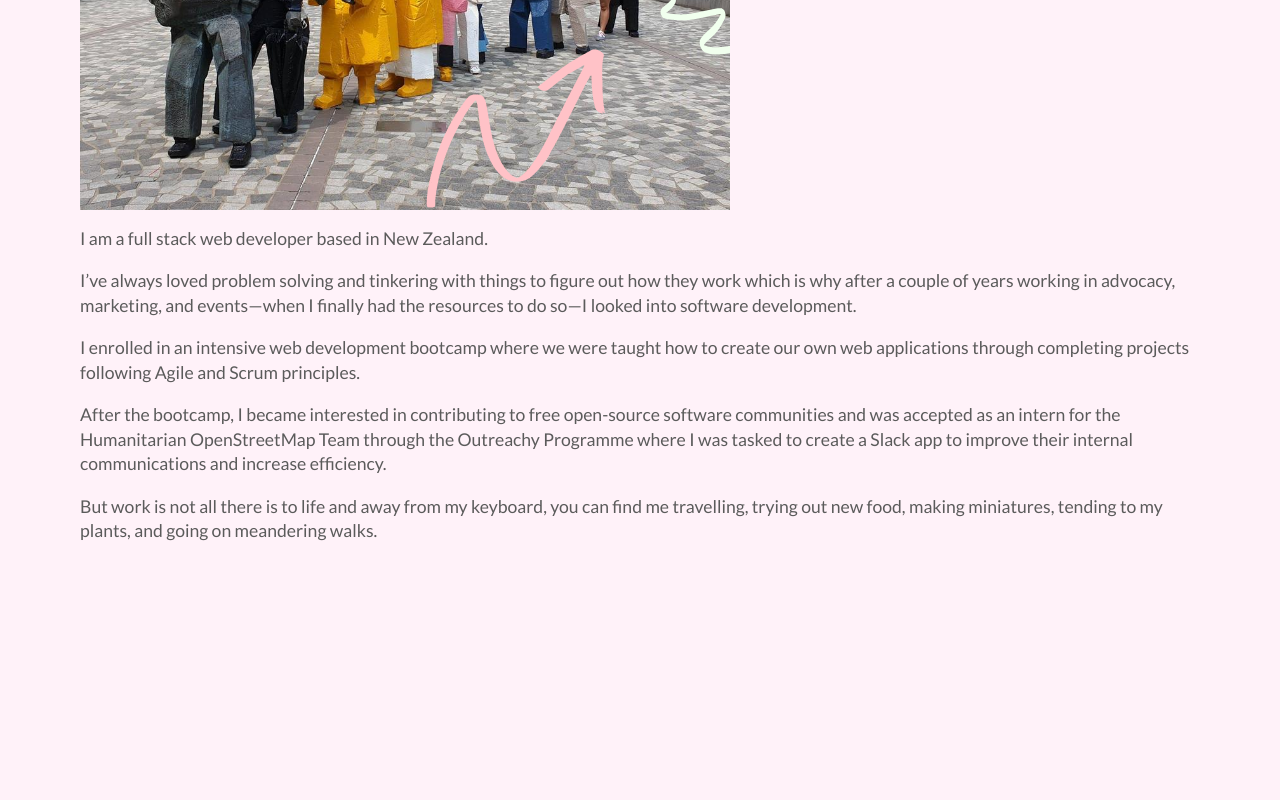
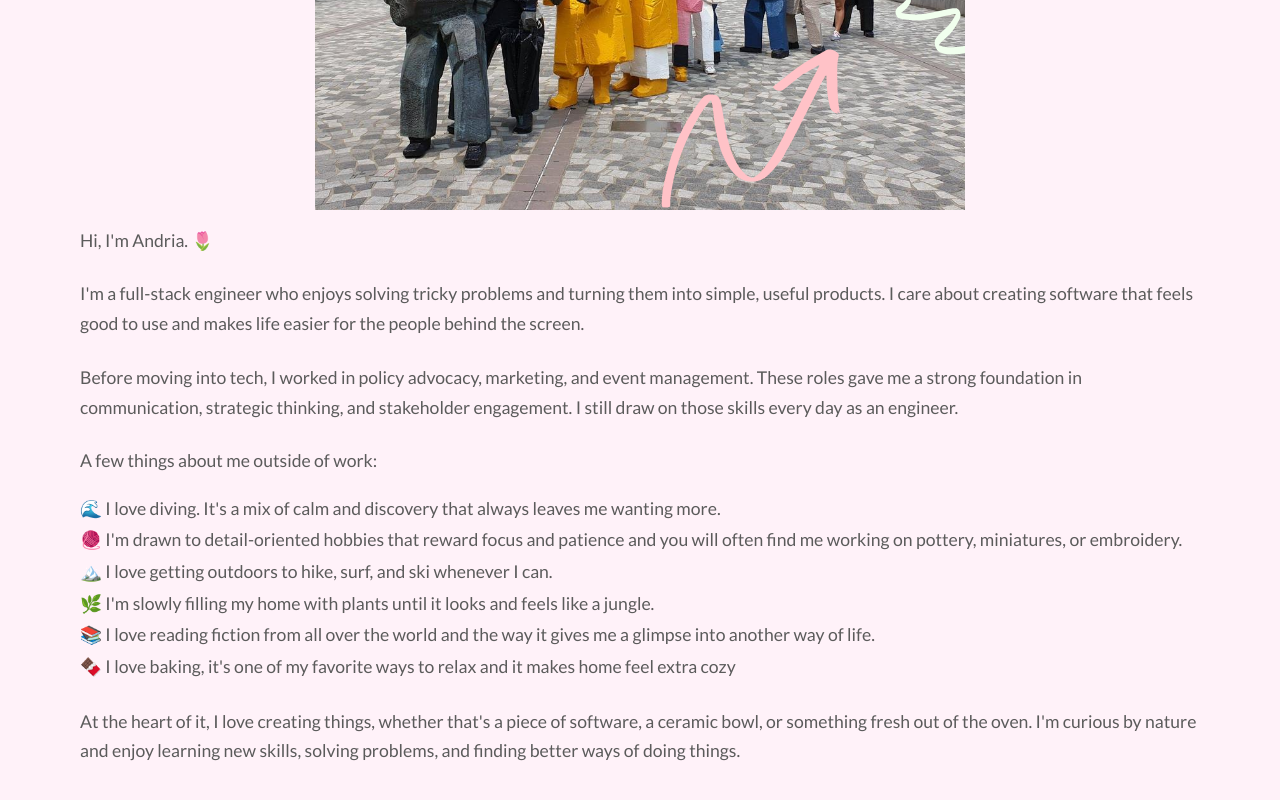
Before and after one commit to andria-hibe/andria-portfolio, a Gatsby site: page /about in a window 1280 px wide. Shown: the part 488-1288 px from the top of the page. Before the commit the page ends 1097 px from the top, so only its background shows below. Built offline with nearby package versions, Linux system fonts and the light colour scheme; Gatsby itself is replaced by a stand-in of ours.

Commit message:
Improve about page formatting and styling
- Refactor text content for better readability and flow
- Replace inline styles with styled-components for better maintainability
- Add proper line height and spacing for improved legibility
- Center profile photo with display block
- Use semantic component names (IntroText, AboutParagraph, etc.)
- Remove temporary global CSS classes in favor of component-scoped styling

```diff
--- a/src/pages/about.jsx
+++ b/src/pages/about.jsx
@@ -1,10 +1,31 @@
 import React from 'react'
 import { graphql, useStaticQuery } from 'gatsby'
 import { GatsbyImage, getImage } from 'gatsby-plugin-image'
+import styled from 'styled-components'
 
 import SEO from '../components/seo'
 import { GlobalStyles } from '../components/globalStyle'
 import SplitLayout from '../split-layout/split-layout'
+
+const IntroText = styled.p`
+  line-height: 1.6;
+  margin-bottom: 1.5rem;
+`
+
+const AboutParagraph = styled.p`
+  line-height: 1.7;
+  margin-bottom: 1.5rem;
+`
+
+const SectionHeader = styled.p`
+  line-height: 1.6;
+  margin-bottom: 1rem;
+`
+
+const HobbiesList = styled.p`
+  line-height: 1.8;
+  margin-bottom: 1.5rem;
+`
 
 export default function About() {
   const data = useStaticQuery(graphql`
@@ -29,35 +50,54 @@ export default function About() {
           maxWidth: '650px',
           maxHeight: '450px',
           margin: '0 auto',
+          display: 'block',
         }}
         image={getImage(data.aboutMePhoto)}
         alt="Photo of Andria"
       />
-      <p>I am a full stack web developer based in New Zealand.</p>
+      <IntroText>Hi, I'm Andria. 🌷</IntroText>
+      <AboutParagraph>
+        I'm a full-stack engineer who enjoys solving tricky problems and turning
+        them into simple, useful products. I care about creating software that
+        feels good to use and makes life easier for the people behind the
+        screen.
+      </AboutParagraph>
 
-      <p>
-        I’ve always loved problem solving and tinkering with things to figure
-        out how they work which is why after a couple of years working in
-        advocacy, marketing, and events—when I finally had the resources to do
-        so—I looked into software development.
-      </p>
-      <p>
-        I enrolled in an intensive web development bootcamp where we were taught
-        how to create our own web applications through completing projects
-        following Agile and Scrum principles.
-      </p>
-      <p>
-        After the bootcamp, I became interested in contributing to free
-        open-source software communities and was accepted as an intern for the
-        Humanitarian OpenStreetMap Team through the Outreachy Programme where I
-        was tasked to create a Slack app to improve their internal
-        communications and increase efficiency.
-      </p>
-      <p>
-        But work is not all there is to life and away from my keyboard, you can
-        find me travelling, trying out new food, making miniatures, tending to
-        my plants, and going on meandering walks.
-      </p>
+      <AboutParagraph>
+        Before moving into tech, I worked in policy advocacy, marketing, and
+        event management. These roles gave me a strong foundation in
+        communication, strategic thinking, and stakeholder engagement. I still
+        draw on those skills every day as an engineer.
+      </AboutParagraph>
+
+      <SectionHeader>A few things about me outside of work:</SectionHeader>
+
+      <HobbiesList>
+        🌊 I love diving. It's a mix of calm and discovery that always leaves me
+        wanting more.
+        <br />
+        🧶 I'm drawn to detail-oriented hobbies that reward focus and patience
+        and you will often find me working on pottery, miniatures, or
+        embroidery.
+        <br />
+        🏔️ I love getting outdoors to hike, surf, and ski whenever I can.
+        <br />
+        🌿 I'm slowly filling my home with plants until it looks and feels like
+        a jungle.
+        <br />
+        📚 I love reading fiction from all over the world and the way it gives
+        me a glimpse into another way of life.
+        <br />
+        🍫 I love baking, it's one of my favorite ways to relax and it makes
+        home feel extra cozy
+      </HobbiesList>
+
+      <AboutParagraph>
+        At the heart of it, I love creating things, whether that's a piece of
+        software, a ceramic bowl, or something fresh out of the oven. I'm
+        curious by nature and enjoy learning new skills, solving problems, and
+        finding better ways of doing things.
+      </AboutParagraph>
     </SplitLayout>
   )
 }
```
